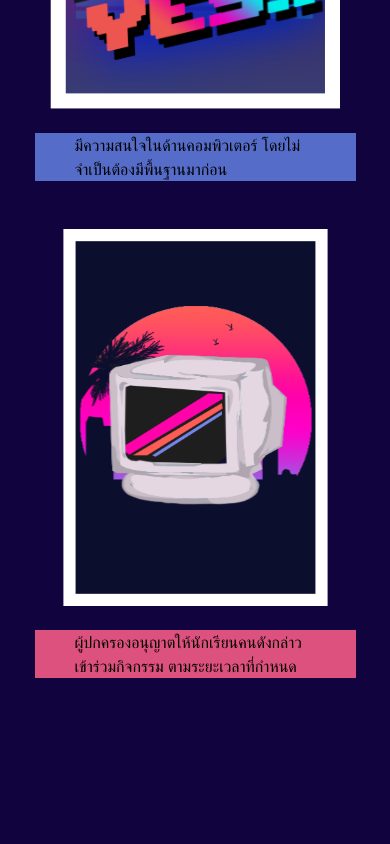
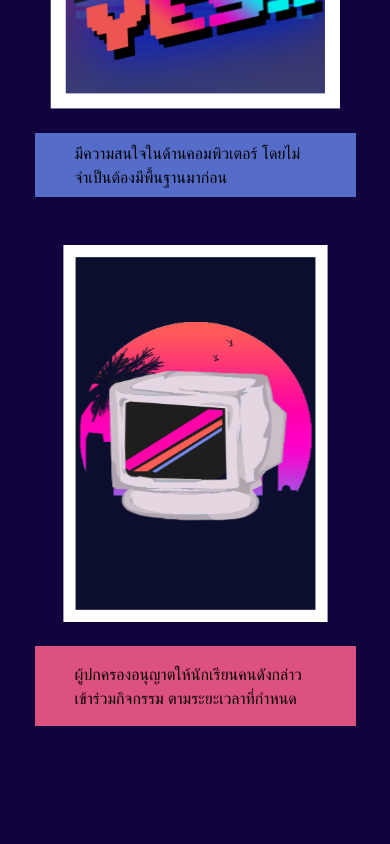
Before and after one commit to cpe-kmutt-student/comcamp33, a Next.js app: page /home in a window 390 px wide. Shown: the part 3460-4304 px from the top of the page. Built offline with nearby package versions, Linux system fonts and the light colour scheme.

Commit message:
show contact

```diff
--- a/src/components/condition.js
+++ b/src/components/condition.js
@@ -14,7 +14,7 @@ const Condition = () => {
               quality={100}
 
               />
-              <div className="md:text-2xl py-4  lg:py-0 my-6 px-10 bg-[#04B1AF]">
+              <div className="text-base md:text-2xl py-4  lg:py-0 my-6 px-10 bg-[#04B1AF]">
               นักเรียนมัธยมศึกษาปีที่ 4, 5 สายวิทย์
 หรือคณิตคอม ปวช. และนักศึกษา รหัส 65
 ผู้ที่ยืนยันสิทธ์กับทาง ภาควิศวกรรมคอมพิวเตอร์ มหาวิทยาลัยเทคโนโลยีพระจอมเกล้าธนบุรี
@@ -28,7 +28,7 @@ const Condition = () => {
               quality={100}
 
               />
-               <div className="md:text-2xl md:py-16 my-6 px-10 bg-[#556CC9]">
+               <div className="text-base py-2 md:text-2xl md:py-16 my-6 px-10 bg-[#556CC9]">
                มีความสนใจในด้านคอมพิวเตอร์
 โดยไม่จำเป็นต้องมีพื้นฐานมาก่อน
 
@@ -40,7 +40,7 @@ const Condition = () => {
               quality={100}
 
               />
-              <div className="md:text-2xl md:py-16 my-6 px-10 bg-[#DD517E]">
+              <div className="text-base py-4 md:text-2xl md:py-16 my-6 px-10 bg-[#DD517E]">
               ผู้ปกครองอนุญาตให้นักเรียนคนดังกล่าวเข้าร่วมกิจกรรม ตามระยะเวลาที่กำหนด
 
               </div>
--- a/src/pages/home/index.js
+++ b/src/pages/home/index.js
@@ -30,7 +30,7 @@ const Home = () => {
       </section>
       <section className="h-[100vh]" id="schedule"></section>
       <section className="h-[100vh]" id="faq"></section>
-      <section className="h-[100vh]" id="contact"></section>
+      <section className="h-[100vh]" id="contact"><Contact/></section>
       <section className="h-[100vh]" id="registration"></section>
     </div >
   );
```
